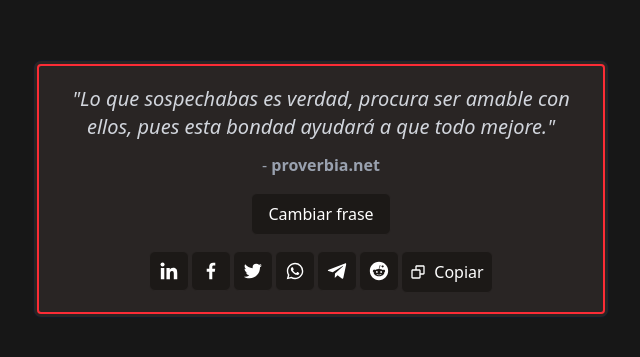
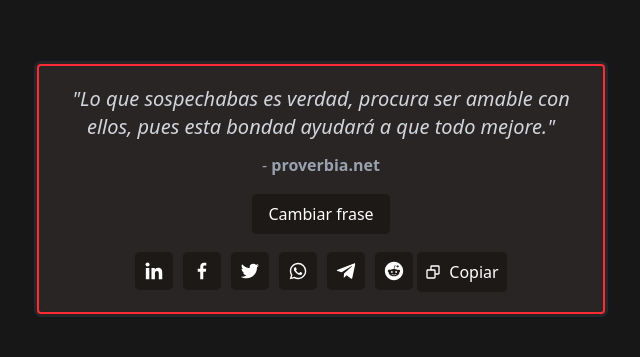
Before and after one commit to ArtiyxDev/academlo-random-phrases, a React (Vite) app: page / in a window 1280 px wide. Shown: the part 211-568 px from the top of the page, without its empty margins (319-959 px from the left). Built offline with nearby package versions, Linux system fonts and the light colour scheme.

Commit message:
fix: wrap SocialShare component return in a div for proper layout

```diff
--- a/src/components/card/SocialShare.tsx
+++ b/src/components/card/SocialShare.tsx
@@ -18,7 +18,7 @@ function SocialShare({ phrase }: SocialShareProps) {
   const shareUrls = generateShareUrls(phrase);
 
   return (
-    <>
+    <div className="flex justify-around gap-2 flex-1">
       <CardSharedLink url={shareUrls.linkedin}>
         <BiLogoLinkedin className="size-full hover:bg-transparent" />
       </CardSharedLink>
@@ -42,7 +42,7 @@ function SocialShare({ phrase }: SocialShareProps) {
       <CardSharedLink url={shareUrls.reddit}>
         <BiLogoReddit className="size-full hover:bg-transparent" />
       </CardSharedLink>
-    </>
+    </div>
   );
 }
 
```
